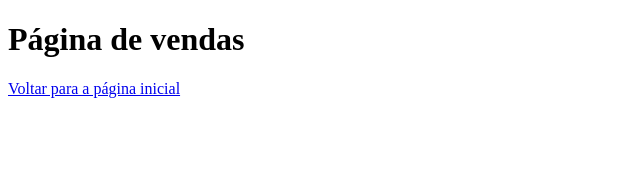
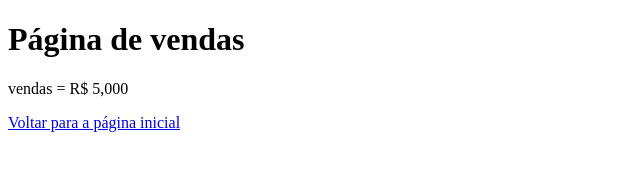
Before and after one commit to brunomendanha25/aulagithub, a plain HTML site: page Vendas.html in a window 1280 px wide. Shown: the whole page, without its empty margins (0-640 px from the left). Drawn offline with Linux system fonts and the light colour scheme.

Commit message:
acrecentado valor das vendas

```diff
--- a/Vendas.html
+++ b/Vendas.html
@@ -8,6 +8,7 @@
 </head>
 <body>
     <h1> Página de vendas</h1>
+    <p> vendas = R$ 5,000</p>
     <a href="index.html">Voltar para a página inicial</a>
 </body>
 </html>
```
